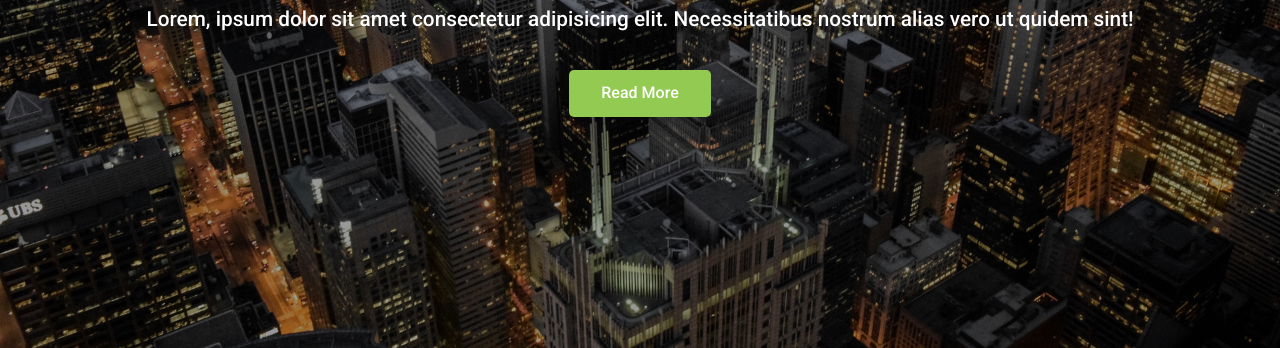
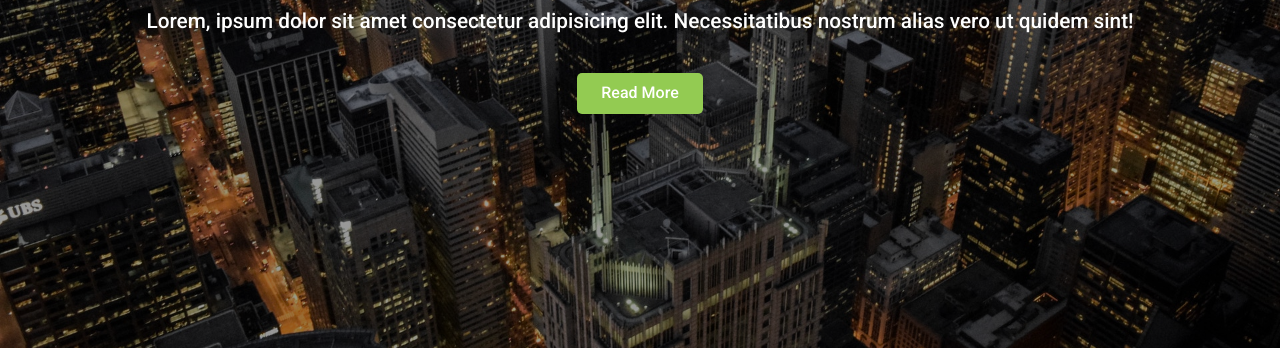
Before and after one commit to dlphan/edgeledger-website, a plain HTML site: page index.html in a window 1280 px wide. Shown: the part 452-800 px from the top of the page. Drawn offline with Linux system fonts and the light colour scheme; some packages are replaced by stand-ins of ours.

Commit message:
Update style.css

```diff
--- a/css/style.css
+++ b/css/style.css
@@ -96,7 +96,7 @@ p {
   display: inline-block;
   color: #fff;
   background: #93cb52;
-  padding: 0.75rem 2rem;
+  padding: 0.6rem 1.5rem;
   border-radius: 5px;
 }
 
```
